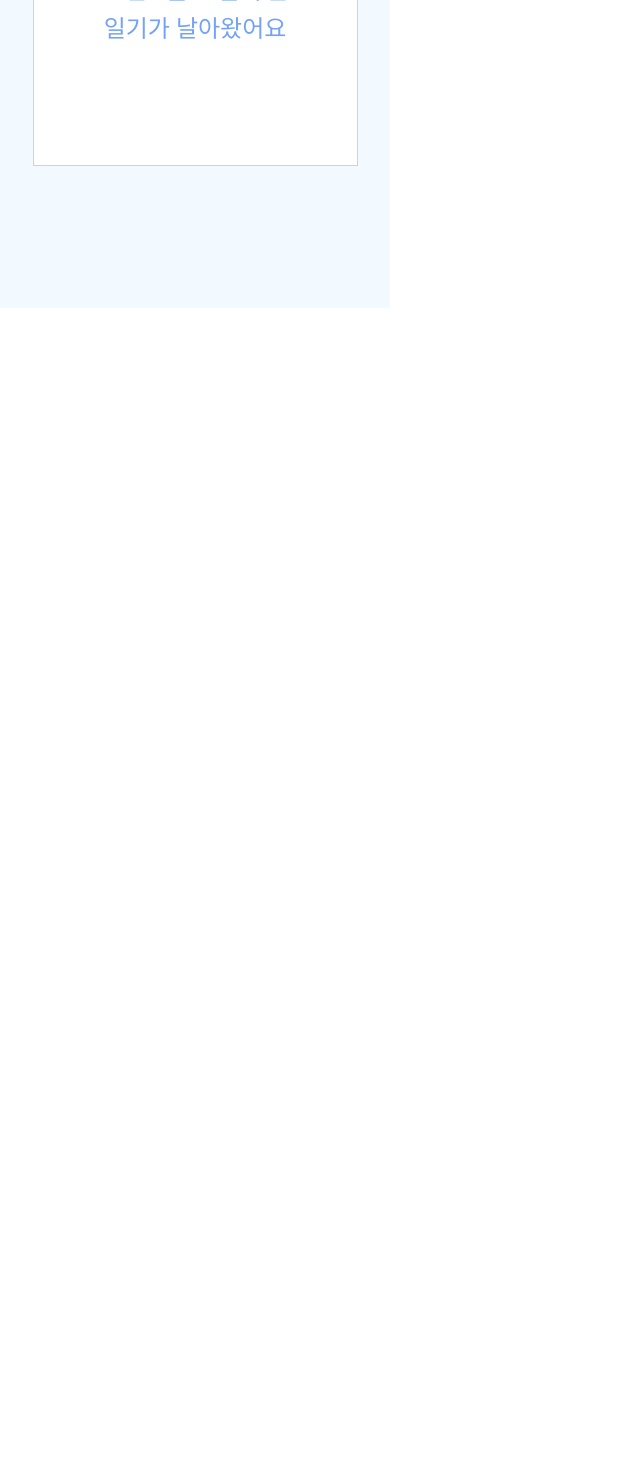
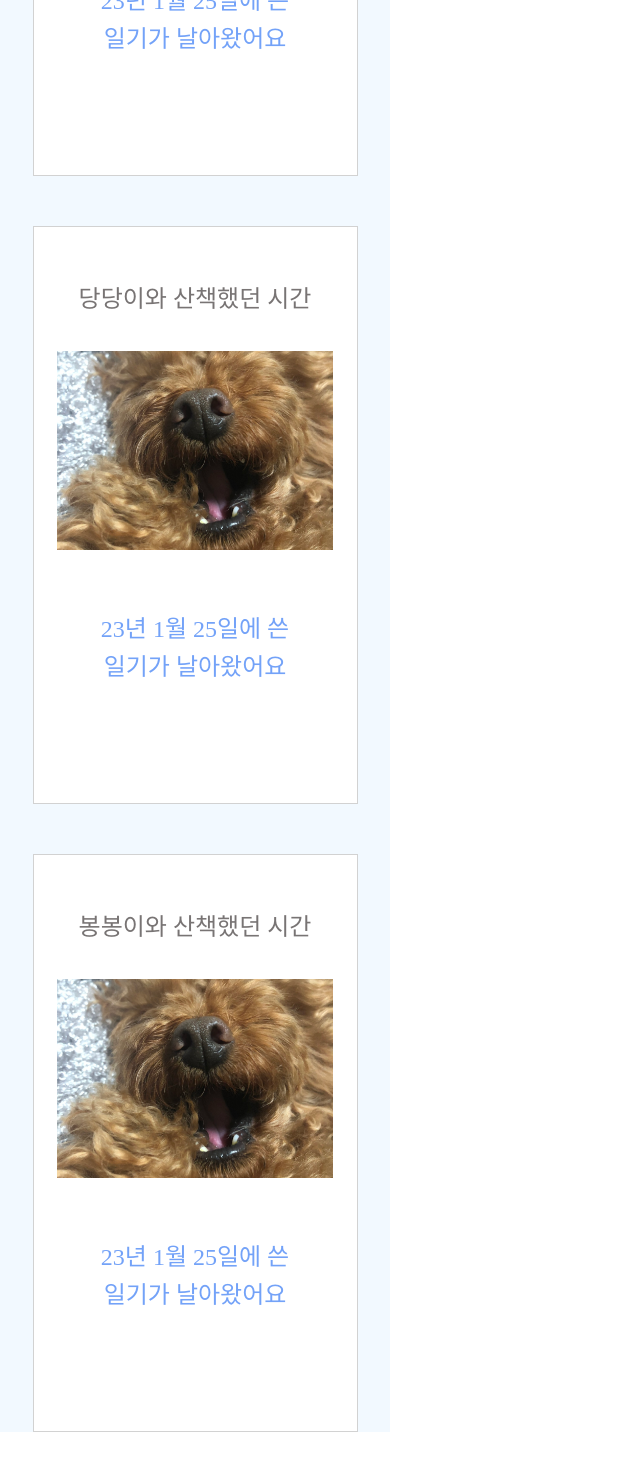
Before and after one commit to dasi-bom/experimental-function-client, a Next.js app: page /diary/again/letter in a window 1280 px wide. Shown: the part 552-2022 px from the top of the page, without its empty margins (0-640 px from the left). Before the commit the page ends 860 px from the top, so only its background shows below. Built offline with nearby package versions, Linux system fonts and the light colour scheme.

Commit message:
#30 fix: router stampType 추가, petName 하드코딩

```diff
--- a/components/diary/letter/index.tsx
+++ b/components/diary/letter/index.tsx
@@ -6,13 +6,44 @@ import { DiarySingleLetterWrapper } from './styled';
 
 const DiarySingleLetter = () => {
   const router = useRouter();
+  const { stampType } = router.query;
 
   return (
     <DiarySingleLetterWrapper>
       <div className="letter-wrap">
         <div className="letter-title">곰곰이와 산책했던 시간</div>
         <div className="letter-img"></div>
-        <div className="letter-date" onClick={() => router.push('/diary/again/letter/0')}>
+        <div
+          className="letter-date"
+          onClick={() => router.push(`/diary/again/letter/0?stampType=${stampType}&petName=gomgom`)}
+        >
+          23년 1월 25일에 쓴<br />
+          일기가 날아왔어요
+        </div>
+      </div>
+      {}
+      <div className="letter-wrap">
+        <div className="letter-title">당당이와 산책했던 시간</div>
+        <div className="letter-img"></div>
+        <div
+          className="letter-date"
+          onClick={() =>
+            router.push(`/diary/again/letter/0?stampType=${stampType}&petName=dangdang`)
+          }
+        >
+          23년 1월 25일에 쓴<br />
+          일기가 날아왔어요
+        </div>
+      </div>
+      <div className="letter-wrap">
+        <div className="letter-title">봉봉이와 산책했던 시간</div>
+        <div className="letter-img"></div>
+        <div
+          className="letter-date"
+          onClick={() =>
+            router.push(`/diary/again/letter/0?stampType=${stampType}&petName=bongbong`)
+          }
+        >
           23년 1월 25일에 쓴<br />
           일기가 날아왔어요
         </div>
--- a/components/diary/letter/styled.tsx
+++ b/components/diary/letter/styled.tsx
@@ -2,9 +2,9 @@ import styled from 'styled-components';
 
 export const DiarySingleLetterWrapper = styled.div`
   width: 100%;
-  height: 100vh;
+  height: 100%;
   background-color: #f2f9ff;
-  padding-top: 80px;
+  padding-top: 40px;
 
   .letter-wrap {
     width: 325px;
@@ -14,7 +14,7 @@ export const DiarySingleLetterWrapper = styled.div`
     display: flex;
     flex-direction: column;
     align-items: center;
-    margin: 0 auto;
+    margin: 50px auto;
     padding: 60px 20px;
   }
 
```
